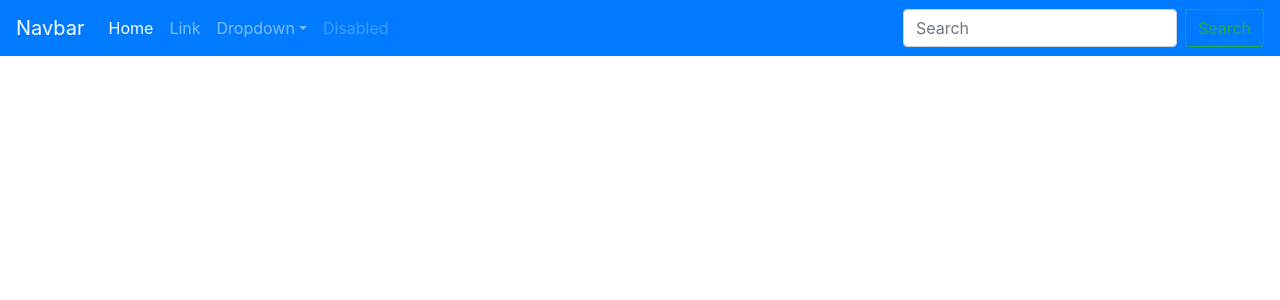
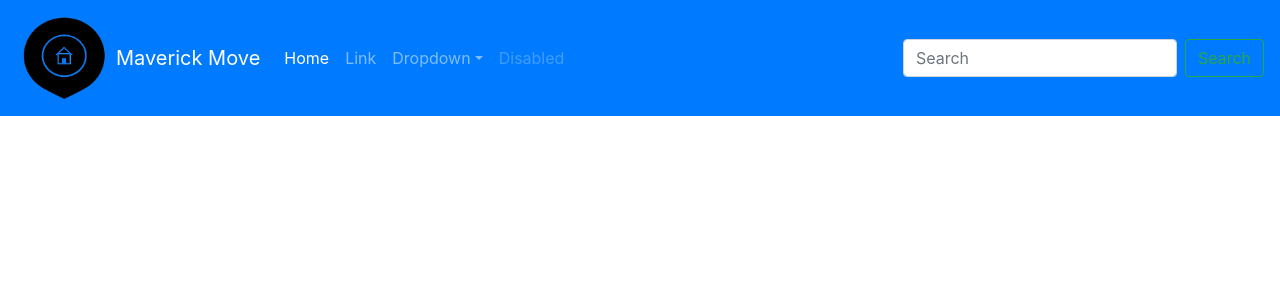
Before and after one commit to lupedealba/Drunken-Clam, a React (Create React App) app in the folder client/: page / in a window 1280 px wide. Shown: the top 300 px of the page. Built offline with nearby package versions, Linux system fonts and the light colour scheme.

Commit message:
added icon to navbar

```diff
--- /dev/null
+++ b/client/src/components/Navbar/Navbar.css
@@ -0,0 +1,7 @@
+/* .Logo {
+    background-image: url(./logo.png);
+  } */
+
+.navbar-brand {
+    font-size: 100vh;
+}
--- a/client/src/components/Navbar/Navbar.js
+++ b/client/src/components/Navbar/Navbar.js
@@ -1,7 +1,10 @@
 //sets up the reusable Navbar component "rfc"
 // import React, { Component } from "react";
 import React from "react";
-// import "./Navbar.css";
+import logo from './images/logo.png';
+ // Tell Webpack this JS file uses this image
+import "./Navbar.css";
+
 
 /////////////////////////////////////////////////////
 // class Navbar extends Component {
@@ -9,7 +12,8 @@ import React from "react";
   function Navbar() {
     return (
       <nav className="navbar navbar-expand-lg navbar-dark bg-primary">
-  <a className="navbar-brand" href="#">Navbar</a>
+  <img src={logo} width="100" height="100" alt="Logo" />
+  <a className="navbar-brand" href="#">Maverick Move</a>
   <button className="navbar-toggler" type="button" data-toggle="collapse" data-target="#navbarSupportedContent" aria-controls="navbarSupportedContent" aria-expanded="false" aria-label="Toggle navigation">
     <span className="navbar-toggler-icon"></span>
   </button>
```
Also changed, not shown: client/src/components/Navbar/images/logo.png (added).
